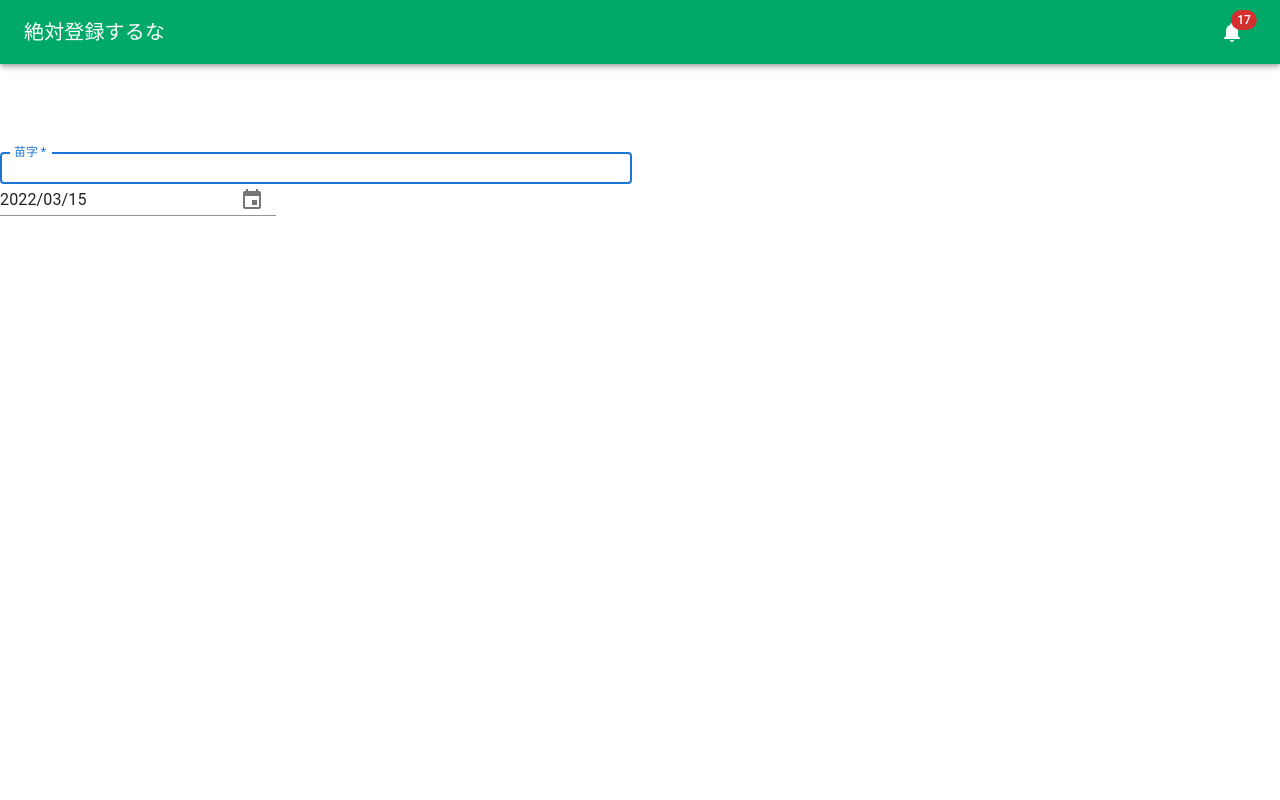
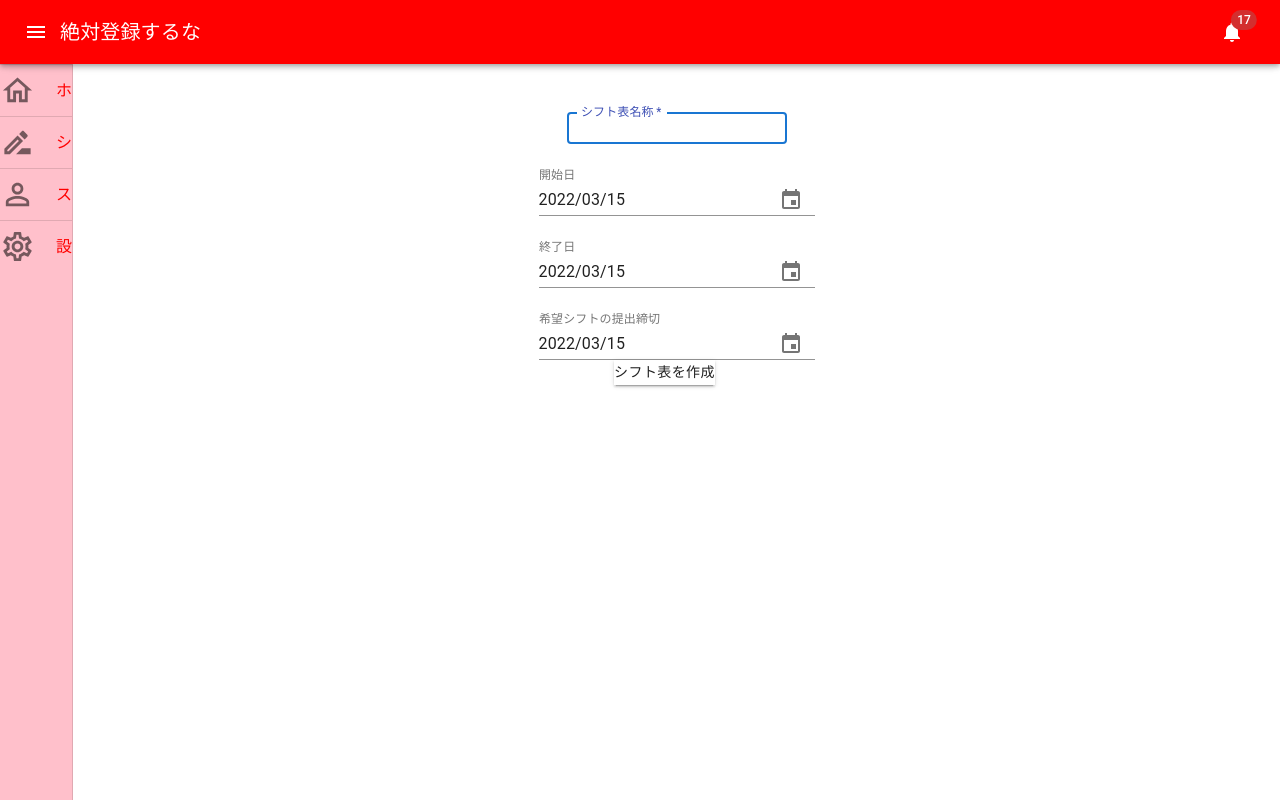
Before and after one commit to nineteen2021/shiftan-v2, a React (Create React App) app in the folder node/django_front/: page / in a window 1280 px wide. Built offline with nearby package versions, Linux system fonts and the light colour scheme.

Commit message:
シフト表作成画面の改良

```diff
--- a/node/django_front/src/App.js
+++ b/node/django_front/src/App.js
@@ -7,8 +7,8 @@ import MakeShift from './components/views/MakeShift';
 function App() {
   return (
     <>
-      <SimpleNavbar title = "絶対登録するな"/>
-      <MakeShift />
+      <MiniDrawer title = "絶対登録するな" contents= {<MakeShift />}/>
+
     </>
   );
 }
--- a/node/django_front/src/components/views/MakeShift.js
+++ b/node/django_front/src/components/views/MakeShift.js
@@ -1,7 +1,8 @@
-import React from 'react';
+import * as React from 'react';
 import { MuiPickersUtilsProvider, KeyboardDatePicker } from '@material-ui/pickers';
 import DateFnsUtils from '@date-io/date-fns';
 import TextField from '@mui/material/TextField';
+import Button from '@mui/material/Button';
 import CssBaseline from '@mui/material/CssBaseline';
 import Container from '@mui/material/Container';
 import Grid from '@mui/material/Grid';
@@ -18,38 +19,66 @@ const MakeShift = ({ selectedDate, setSelectedDate }) => {
 
   return (
     <MuiPickersUtilsProvider utils={DateFnsUtils}>
-      <Container component="main" maxWidth="xs" />
+      <Container component="main"/>
         <CssBaseline />
-        <Box
-          sx={{
-            marginTop: 8,
-            display: 'flex',
-            flexDirection: 'column',
-            alignItems: 'center',
-          }}
-        />
+        <Box>
           <Box component="form" noValidate onSubmit={handleSubmit} sx={{ mt: 3 }}>
-          <Grid container spacing={2}>
-            <Grid item xs={12} sm={6}>
+            <Grid container
+              direction="column"
+              alignItems="center"
+              spacing={3}
+              >
+              <Grid item xs={6}>
                 <TextField
-                autoComplete="family-name"
-                name="lastName"
+                  autoComplete="shift-table-name"
+                  name="shiftTableName"
                   required
                   fullWidth
-                id="lastName"
-                label="苗字"
+                  id="shiftTableName"
+                  label="シフト表名称"
                   autoFocus
                 />
               </Grid>
-          </Grid>
-        </Box>
+              <Grid item xs={6}>
               <KeyboardDatePicker
                 disableToolbar
                 variant="inline"
                 format="yyyy/MM/dd"
                 value={selectedDate}
                 onChange={handleDateChange}
+                label="開始日"
               />
+              </Grid>
+              <Grid item xs={6}>
+              <KeyboardDatePicker
+                disableToolbar
+                variant="inline"
+                format="yyyy/MM/dd"
+                value={selectedDate}
+                onChange={handleDateChange}
+                label="終了日"
+              />
+              </Grid>
+              <Grid item xs={6}>
+              <KeyboardDatePicker
+                disableToolbar
+                variant="inline"
+                format="yyyy/MM/dd"
+                value={selectedDate}
+                onChange={handleDateChange}
+                label="希望シフトの提出締切"
+              />
+              </Grid>
+              <Button
+                type="submit"
+                variant="contained"
+                sx={{ mt: 5, mb: 3 }}
+              >
+                シフト表を作成
+              </Button>
+            </Grid>
+          </Box>
+        </Box>
     </MuiPickersUtilsProvider>
   );
 };
```
Lines whose indentation alone changed are shown as unchanged.
